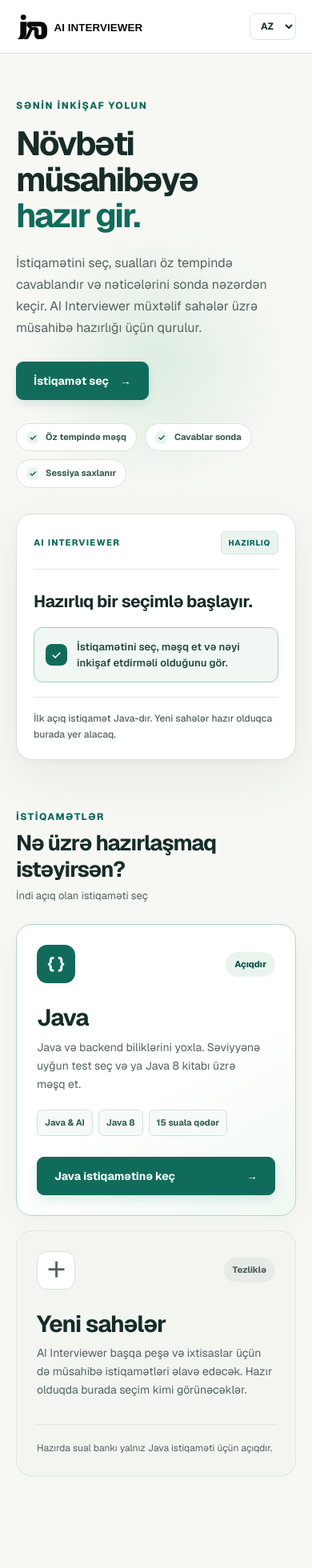
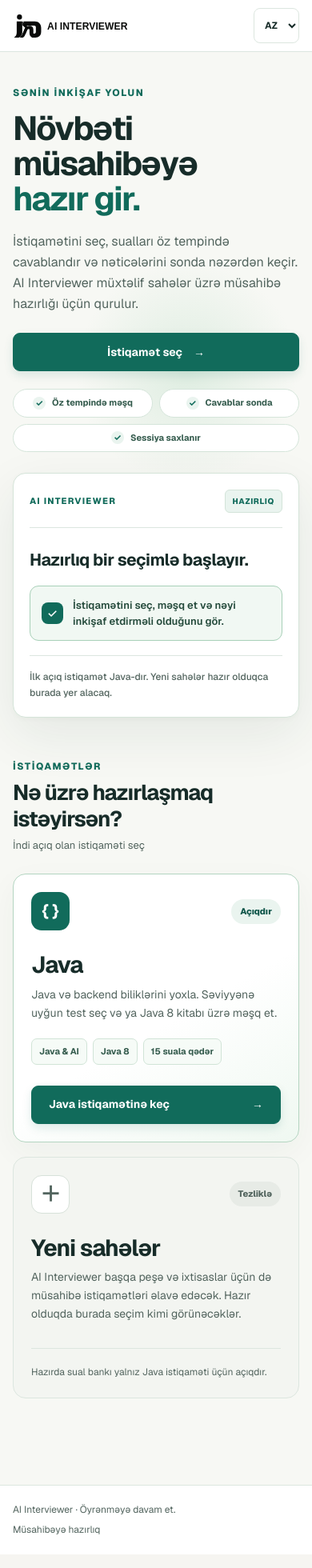
Before and after one commit to AladdinBiyabangerd/aI-Interviewer, a Next.js app in the folder frontend/: page / in a window 390 px wide. Shown: the top 1960 px of the page at 80% size. Built offline with nearby package versions, Linux system fonts and the light colour scheme; no server answers.

Commit message:
Improve mobile assessment layout

```diff
--- a/frontend/app/assessment.css
+++ b/frontend/app/assessment.css
@@ -6,6 +6,7 @@
   --qa-soft: #eaf4ef;
   --qa-line: #dce6df;
   min-height: 100vh;
+  overflow-x: clip;
   background: #f7f8f4;
   color: var(--qa-ink);
 }
@@ -35,7 +36,7 @@
 
 .qa-hero { position: relative; display: grid; grid-template-columns: minmax(0, 1.15fr) minmax(0, .85fr); align-items: center; gap: clamp(32px, 6vw, 92px); padding: 92px 0 82px; }
 .qa-hero::before { position: absolute; z-index: 0; content: ""; width: 500px; height: 500px; right: 0; top: 12px; border-radius: 50%; background: radial-gradient(circle, #deede1 0, #edf3e900 70%); pointer-events: none; }
-.qa-hero > * { position: relative; z-index: 1; }
+.qa-hero > * { position: relative; z-index: 1; min-width: 0; }
 .qa-hero h1 { max-width: 680px; margin: 15px 0 22px; font-size: clamp(42px, 4.75vw, 68px); line-height: 1.08; letter-spacing: -.055em; font-weight: 700; }
 .qa-hero h1 em { color: var(--qa-green); font-style: normal; }
 .qa-lead { max-width: 575px; margin-bottom: 0; color: var(--qa-muted); font-size: clamp(16px, 1.4vw, 18px); line-height: 1.7; }
@@ -260,22 +261,58 @@
   .qa-results th, .qa-results td { padding: 13px 11px; }
 }
 @media (max-width: 480px) {
-  .qa-header .brand img { width: 174px; }
+  .qa-header { padding-top: env(safe-area-inset-top); }
+  .qa-header > div {
+    min-height: 64px;
+    padding-left: max(16px, env(safe-area-inset-left));
+    padding-right: max(16px, env(safe-area-inset-right));
+  }
+  .qa-header .brand img { width: 158px; }
   .qa-language { font-size: 0; }
-  .qa-hero h1 { font-size: 42px; }
-  .qa-hero-pills span { font-size: 11px; }
-  .qa-preview { padding: 21px; }
+  .qa-language select { min-width: 56px; min-height: 44px; }
+  .qa-main {
+    padding-right: max(16px, env(safe-area-inset-right));
+    padding-bottom: 52px;
+    padding-left: max(16px, env(safe-area-inset-left));
+  }
+  .qa-breadcrumb { min-height: 44px; padding-top: 12px; }
+  .qa-hero { gap: 26px; padding: 42px 0 46px; }
+  .qa-landing .qa-hero { padding-bottom: 52px; }
+  .qa-hero::before { width: 280px; height: 280px; top: 260px; }
+  .qa-hero h1 { margin: 12px 0 18px; font-size: clamp(35px, 10.75vw, 42px); line-height: 1.06; letter-spacing: -.045em; }
+  .qa-lead { font-size: 16px; line-height: 1.62; }
+  .qa-app .qa-hero-cta { width: 100%; margin-top: 24px; }
+  .qa-hero-pills { gap: 8px; margin-top: 22px; }
+  .qa-hero-pills span { flex: 1 1 132px; justify-content: center; padding: 8px 9px; font-size: 11px; white-space: normal; text-align: center; }
+  .qa-preview { width: 100%; padding: 20px; border-radius: 16px; }
+  .qa-preview-top { gap: 10px; }
+  .qa-track-section { padding-bottom: 56px; }
+  .qa-track-card { padding: 22px; border-radius: 16px; }
   .qa-app .qa-track-link { width: 100%; }
+  .qa-setup { padding: 24px 18px; border-radius: 16px; }
+  .qa-mode label { gap: 12px; padding: 17px 15px; }
   .qa-levels > div { grid-template-columns: 1fr; gap: 9px; }
   .qa-levels label { min-height: 0; padding: 16px 18px; }
   .qa-level-number { margin-bottom: 5px; }
   .qa-levels small { max-width: none; }
   .qa-radio-dot { top: 17px; right: 18px; }
+  .qa-topics legend { display: flex; align-items: flex-start; justify-content: space-between; gap: 12px; }
+  .qa-topics legend span { float: none; flex: 0 0 auto; }
+  .qa-topics label { padding: 13px; }
+  .qa-footer {
+    align-items: flex-start;
+    flex-direction: column;
+    gap: 6px;
+    padding-right: max(16px, env(safe-area-inset-right));
+    padding-bottom: max(21px, env(safe-area-inset-bottom));
+    padding-left: max(16px, env(safe-area-inset-left));
+  }
   .qa-session-heading { align-items: flex-start; flex-direction: column; gap: 8px; }
   .qa-session-heading h1 { font-size: 31px; }
   .qa-progress-label { flex-direction: column; gap: 3px; }
   .qa-question-meta { align-items: flex-start; flex-direction: column; gap: 8px; }
-  .qa-options label { min-height: 60px; padding: 13px; font-size: 16px; }
+  .qa-question { padding: 22px 16px; border-radius: 16px; }
+  .qa-options label { min-height: 60px; padding: 13px; gap: 12px; font-size: 16px; }
   .qa-question-actions { display: grid; grid-template-columns: repeat(2, minmax(0, 1fr)); }
   .qa-question-actions .button-primary { grid-column: 1 / -1; }
   .qa-question-actions .button { width: 100%; }
@@ -283,6 +320,20 @@
   .qa-result-actions .button { width: 100%; }
   .qa-history summary { padding: 15px; font-size: 13px; }
   .qa-feedback { padding: 20px 16px; }
+}
+@media (max-width: 350px) {
+  .qa-header .brand img { width: 148px; }
+  .qa-main {
+    padding-right: max(14px, env(safe-area-inset-right));
+    padding-left: max(14px, env(safe-area-inset-left));
+  }
+  .qa-breadcrumb { gap: 7px; font-size: 11px; }
+  .qa-hero h1 { font-size: 35px; }
+  .qa-app .button { padding-right: 16px; padding-left: 16px; white-space: normal; text-align: center; }
+  .qa-preview-top { font-size: 10px; letter-spacing: .09em; }
+  .qa-track-card { padding: 20px; }
+  .qa-setup { padding-right: 16px; padding-left: 16px; }
+  .qa-feedback-heading { flex-direction: column; }
 }
 @media (max-width: 600px) {
   .qa-table-wrap { border: 0; background: transparent; overflow: visible; }
```
